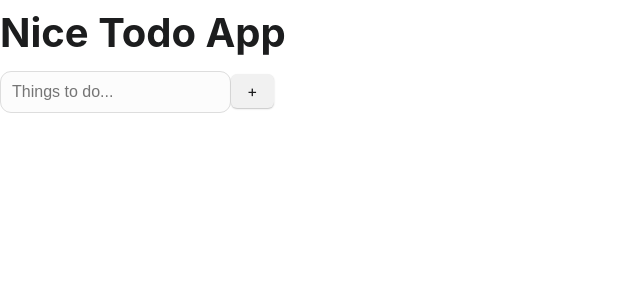
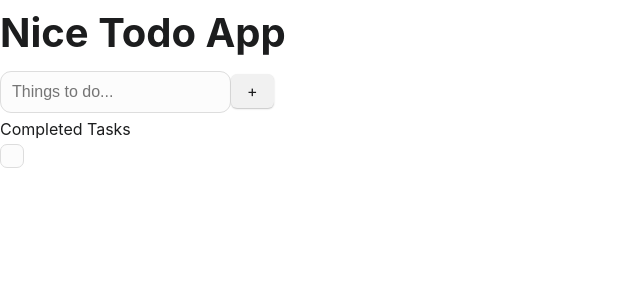
Before and after one commit to Ryomazz/10-project-react-api, a React (Vite) app in the folder 1-todo-hooks-apis/: page / in a window 1280 px wide. Shown: the top 300 px of the page, without its empty margins (0-640 px from the left). Built offline with nearby package versions, Linux system fonts and the light colour scheme.

Commit message:
Añadido filtro para tareas completadas

```diff
--- a/1-todo-hooks-apis/src/AppContext.jsx
+++ b/1-todo-hooks-apis/src/AppContext.jsx
@@ -34,6 +34,7 @@ function AppContext({ children }) {
       JSON.parse(localStorage.getItem("tasksLS"))
    );
    const [taskName, setTaskName] = useState("");
+   const [isFiltered, setIsFiltered] = useState(false);
 
    useEffect(() => {
       localStorage.setItem("tasksLS", JSON.stringify(tasks));
@@ -61,6 +62,8 @@ function AppContext({ children }) {
             handleComplete,
             taskName,
             setTaskName,
+            isFiltered,
+            setIsFiltered,
          }}
       >
          {children}
--- a/1-todo-hooks-apis/src/components/AddTaskBar.jsx
+++ b/1-todo-hooks-apis/src/components/AddTaskBar.jsx
@@ -1,7 +1,8 @@
 import { useTodoContext } from "../AppContext";
 
 function AddTaskBar() {
-   const { handleAdd, taskName, setTaskName } = useTodoContext();
+   const { handleAdd, taskName, setTaskName, setIsFiltered, isFiltered } =
+      useTodoContext();
    return (
       <>
          <form>
@@ -12,6 +13,13 @@ function AddTaskBar() {
                onChange={(e) => setTaskName(e.target.value)}
             />
             <button onClick={handleAdd}>+</button>
+            <label htmlFor="dones">Completed Tasks</label>
+            <input
+               type="checkbox"
+               name="dones"
+               id="dones"
+               onClick={() => setIsFiltered(!isFiltered)}
+            />
          </form>
       </>
    );
--- a/1-todo-hooks-apis/src/components/Task.jsx
+++ b/1-todo-hooks-apis/src/components/Task.jsx
@@ -2,11 +2,15 @@ import { useTodoContext } from "../AppContext";
 import "./Task.css";
 
 function Task() {
-   const { tasks, handleDelete, handleComplete } = useTodoContext();
+   const { tasks, handleDelete, handleComplete, isFiltered } = useTodoContext();
+   const filteredTask = isFiltered
+      ? tasks.filter((task) => task.completed === true)
+      : tasks;
+
    return (
       <>
-         {tasks && tasks.length
-            ? tasks.map((task) => {
+         {filteredTask && filteredTask.length
+            ? filteredTask.map((task) => {
                  const { id, name, completed } = task;
                  return (
                     <article
```
Also changed, not shown: 1 other file (tests, documents, lock files or other folders).
